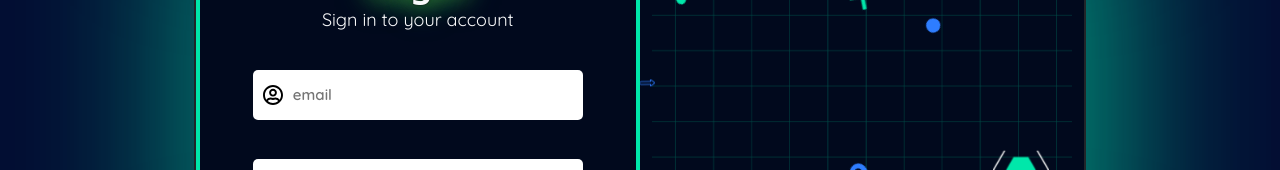
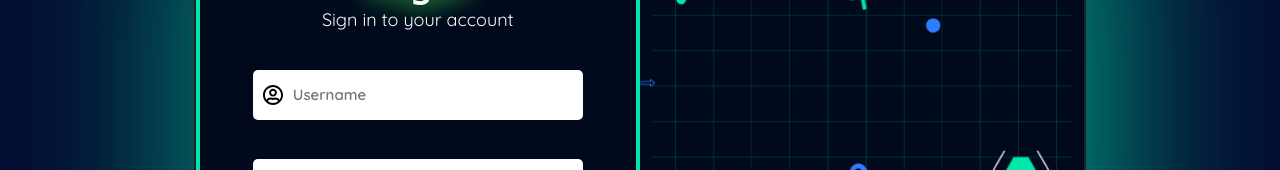
Before and after one commit to toki-ai/Temporary-Rode-Fe, a React (Vite) app: page /login in a window 1280 px wide. Shown: the part 285-455 px from the top of the page. Built offline with nearby package versions, Linux system fonts and the light colour scheme; no server answers.

Commit message:
change text

```diff
--- a/src/Pages/Login/index.jsx
+++ b/src/Pages/Login/index.jsx
@@ -88,7 +88,7 @@ const Login = () => {
                             <form onSubmit={handleSubmit}>
                                <div className={isValidInput.isValidemail ? "inputWithIcon" : "inputUnValid inputWithIcon"}>
                                   <FaRegUserCircle className={isValidInput.isValidemail ? 'inputIcon' : 'unValid'}/>
-                                  <input placeholder='email' type="text" value={email} onChange={(event) => setEmail(event.target.value)} />
+                                  <input placeholder='Username' type="text" value={email} onChange={(event) => setEmail(event.target.value)} />
                                 </div>
                                 <br/>
 
```
